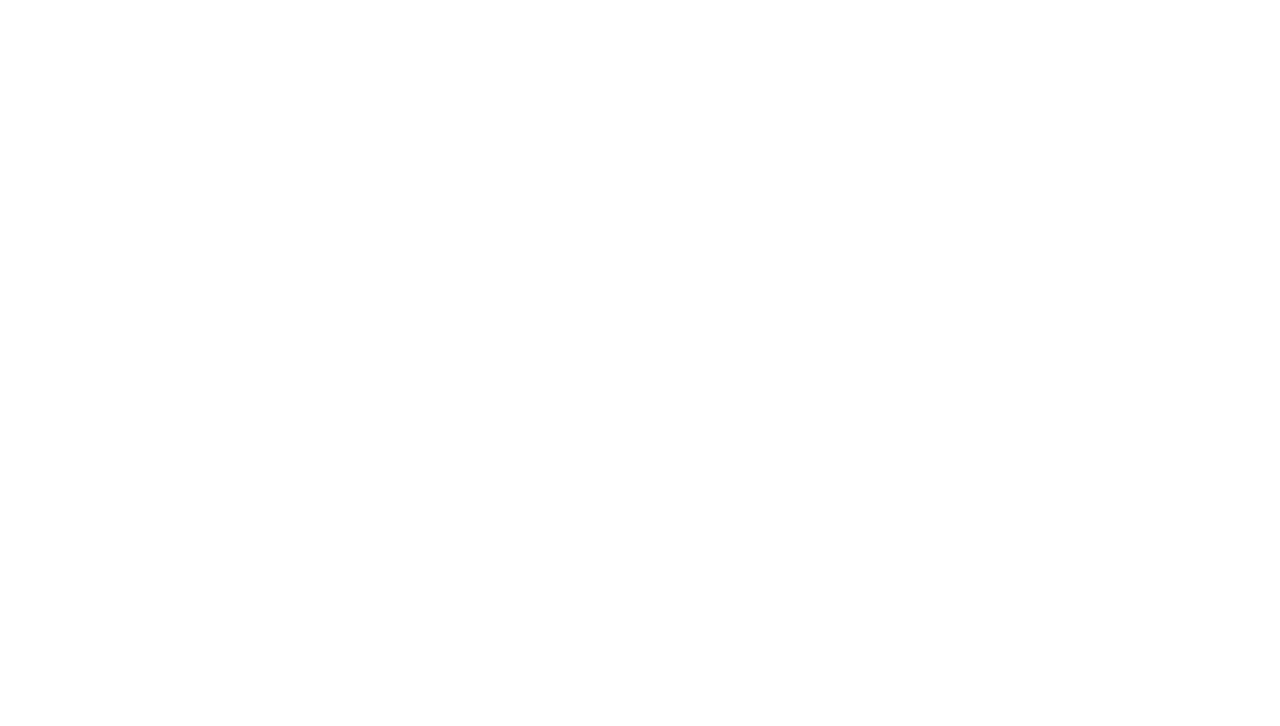
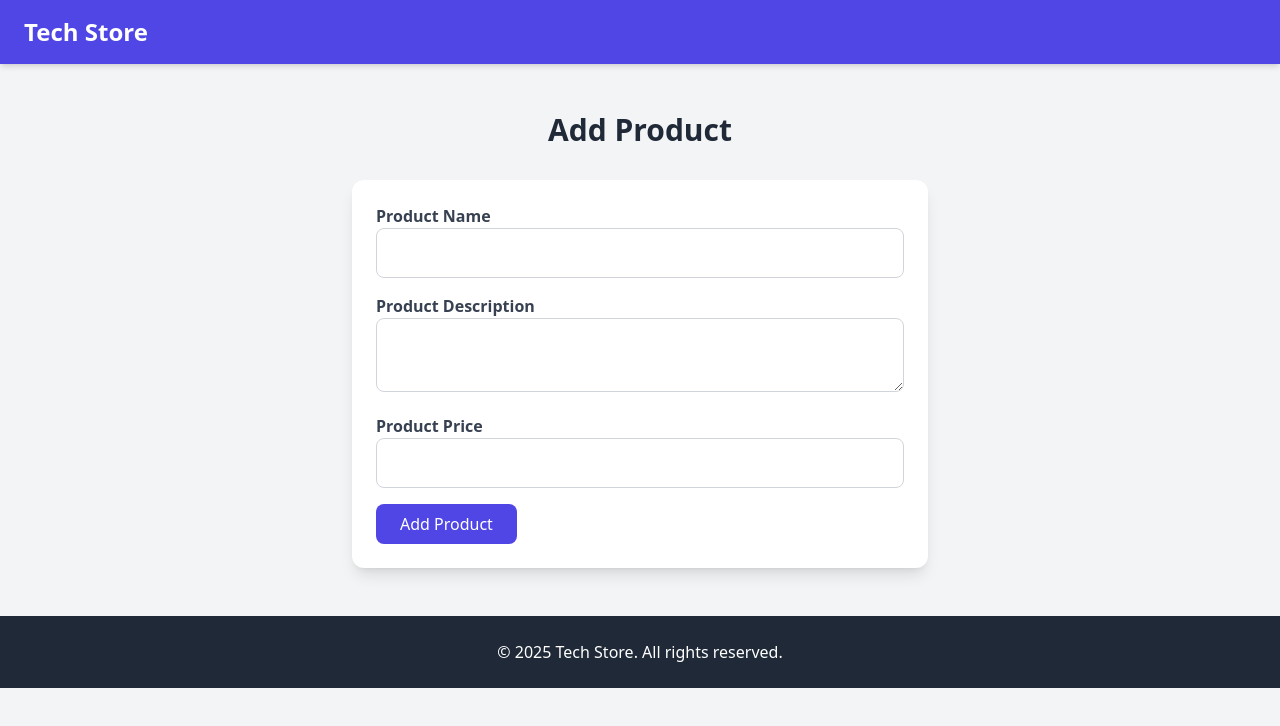
Before and after one commit to Shubh-Nawani/Ecommerce-Follow-Along, a React (Vite) app in the folder frontend/: page /add-product in a window 1280 px wide. Before the commit this address had no page. Shown: the top 726 px of the page. Built offline with nearby package versions, Linux system fonts and the light colour scheme.

Commit message:
Completed milestone_15

```diff
--- /dev/null
+++ b/frontend/src/AddProduct.jsx
@@ -0,0 +1,99 @@
+// AddProduct.js
+import React, { useState } from "react";
+import axios from "axios";
+import { useNavigate } from "react-router-dom";
+
+export default function AddProduct() {
+  const navigate = useNavigate();
+  const [product, setProduct] = useState({
+    name: "",
+    description: "",
+    price: "",
+    image: "",
+  });
+
+  const handleChange = (e) => {
+    const { name, value } = e.target;
+    setProduct((prevProduct) => ({
+      ...prevProduct,
+      [name]: value,
+    }));
+  };
+
+  const handleSubmit = async (e) => {
+    e.preventDefault();
+    try {
+      await axios.post("http://localhost:8000/api/products", product);
+      navigate("/home"); // Redirect to My Products page after adding
+    } catch (error) {
+      console.error("Error adding product:", error);
+    }
+  };
+
+  return (
+    <div className="min-h-screen bg-gray-100">
+      <nav className="bg-indigo-600 text-white py-4 px-6 flex justify-between items-center shadow-md">
+        <h1 className="text-2xl font-bold">Tech Store</h1>
+      </nav>
+
+      {/* Add Product Form */}
+      <div className="container mx-auto px-6 py-12">
+        <h3 className="text-3xl font-bold text-gray-800 text-center mb-8">
+          Add Product
+        </h3>
+        <form onSubmit={handleSubmit} className="max-w-xl mx-auto bg-white p-6 rounded-xl shadow-lg">
+          <div className="mb-4">
+            <label htmlFor="name" className="block text-gray-700 font-semibold">
+              Product Name
+            </label>
+            <input
+              type="text"
+              id="name"
+              name="name"
+              value={product.name}
+              onChange={handleChange}
+              className="w-full p-3 border border-gray-300 rounded-lg"
+              required
+            />
+          </div>
+          <div className="mb-4">
+            <label htmlFor="description" className="block text-gray-700 font-semibold">
+              Product Description
+            </label>
+            <textarea
+              id="description"
+              name="description"
+              value={product.description}
+              onChange={handleChange}
+              className="w-full p-3 border border-gray-300 rounded-lg"
+              required
+            />
+          </div>
+          <div className="mb-4">
+            <label htmlFor="price" className="block text-gray-700 font-semibold">
+              Product Price
+            </label>
+            <input
+              type="number"
+              id="price"
+              name="price"
+              value={product.price}
+              onChange={handleChange}
+              className="w-full p-3 border border-gray-300 rounded-lg"
+              required
+            />
+          </div>
+
+          <button type="submit" className="bg-indigo-600 text-white px-6 py-2 rounded-lg hover:bg-indigo-700">
+            Add Product
+          </button>
+        </form>
+      </div>
+
+      {/* Footer */}
+      <footer className="text-center py-6 bg-gray-800 text-white">
+        <p>&copy; 2025 Tech Store. All rights reserved.</p>
+      </footer>
+    </div>
+  );
+}
--- a/frontend/src/App.jsx
+++ b/frontend/src/App.jsx
@@ -1,6 +1,10 @@
-import { BrowserRouter as Router, Route, Routes } from "react-router-dom";
+// App.js
+import { BrowserRouter as Router, Routes, Route } from "react-router-dom";
 import AuthForm from "./AuthForm";
 import Home from "./Home";
+
+import AddProduct from "./AddProduct";
+import Cart from "./Cart";
 
 function App() {
   return (
@@ -8,6 +12,8 @@ function App() {
       <Routes>
         <Route path="/" element={<AuthForm />} />
         <Route path="/home" element={<Home />} />
+        <Route path="/add-product" element={<AddProduct />} />
+        <Route path="/cart" element={<Cart />} />
       </Routes>
     </Router>
   );
--- /dev/null
+++ b/frontend/src/Cart.jsx
@@ -0,0 +1,58 @@
+import React, { useEffect, useState } from "react";
+
+export default function Cart() {
+  const [cart, setCart] = useState([]);
+
+  // Load cart from localStorage when the component mounts
+  useEffect(() => {
+    const storedCart = JSON.parse(localStorage.getItem("cart")) || [];
+    setCart(storedCart);
+  }, []);
+
+  const handleCheckout = () => {
+    // Handle checkout logic here
+    alert("Proceeding to checkout...");
+  };
+
+  return (
+    <div className="min-h-screen bg-gray-100">
+      <nav className="bg-indigo-600 text-white py-4 px-6 flex justify-between items-center shadow-md">
+        <h1 className="text-2xl font-bold">Tech Store</h1>
+      </nav>
+
+      {/* Cart Section */}
+      <div className="container mx-auto px-6 py-12">
+        <h3 className="text-3xl font-bold text-gray-800 text-center mb-8">Your Cart</h3>
+        <div className="bg-white p-6 rounded-xl shadow-lg">
+          {cart.length > 0 ? (
+            <div>
+              <ul className="space-y-4">
+                {cart.map((product, index) => (
+                  <li key={index} className="flex justify-between items-center">
+                    <span>{product.name}</span>
+                    <span>${product.price}</span>
+                  </li>
+                ))}
+              </ul>
+              <div className="mt-6 text-right">
+                <button
+                  onClick={handleCheckout}
+                  className="bg-indigo-600 text-white px-6 py-2 rounded-lg hover:bg-indigo-700"
+                >
+                  Checkout
+                </button>
+              </div>
+            </div>
+          ) : (
+            <p className="text-center text-gray-600">Your cart is empty</p>
+          )}
+        </div>
+      </div>
+
+      {/* Footer */}
+      <footer className="text-center py-6 bg-gray-800 text-white">
+        <p>&copy; 2025 Tech Store. All rights reserved.</p>
+      </footer>
+    </div>
+  );
+}
--- a/frontend/src/Home.jsx
+++ b/frontend/src/Home.jsx
@@ -2,10 +2,12 @@ import React, { useEffect, useState } from "react";
 import axios from "axios";
 import { useNavigate } from "react-router-dom";
 import { ShoppingCart, LogOut, Trash2 } from "lucide-react";
+import Nav from "./Nav"; // Import the Nav component
 
 export default function Home() {
   const navigate = useNavigate();
   const [products, setProducts] = useState([]);
+  const [cart, setCart] = useState([]);
 
   // Fetch products from backend
   useEffect(() => {
@@ -13,7 +15,16 @@ export default function Home() {
       .get("http://localhost:8000/api/products")
       .then((response) => setProducts(response.data))
       .catch((error) => console.error("Error fetching products:", error));
+
+    // Load the cart from localStorage when the component mounts
+    const storedCart = JSON.parse(localStorage.getItem("cart")) || [];
+    setCart(storedCart);
   }, []);
+
+  // Save the cart to localStorage whenever it changes
+  useEffect(() => {
+    localStorage.setItem("cart", JSON.stringify(cart));
+  }, [cart]);
 
   const handleLogout = () => {
     navigate("/"); // Redirect to login page
@@ -22,28 +33,23 @@ export default function Home() {
   const handleDelete = async (id) => {
     try {
       await axios.delete(`http://localhost:8000/api/products/${id}`);
-
-      setProducts((prevProducts) => prevProducts.filter(product => product._id !== id)); // Functional state update
-
+      setProducts((prevProducts) => prevProducts.filter((product) => product._id !== id)); // Functional state update
     } catch (error) {
       console.error("Error deleting product:", error);
     }
   };
 
+  const handleAddToCart = (product) => {
+    // Add product to the cart
+    setCart((prevCart) => {
+      const newCart = [...prevCart, product];
+      return newCart;
+    });
+  };
 
   return (
     <div className="min-h-screen bg-gray-100">
-      {/* Navbar */}
-      <nav className="bg-indigo-600 text-white py-4 px-6 flex justify-between items-center shadow-md">
-        <h1 className="text-2xl font-bold">Tech Store</h1>
-        <button
-          onClick={handleLogout}
-          className="flex items-center gap-2 bg-red-500 px-4 py-2 rounded-lg hover:bg-red-600"
-        >
-          <LogOut className="w-5 h-5" />
-          Logout
-        </button>
-      </nav>
+      <Nav /> {/* Use the Nav component */}
 
       {/* Hero Section */}
       <header className="text-center py-16 bg-gradient-to-r from-indigo-500 to-purple-600 text-white">
@@ -57,13 +63,23 @@ export default function Home() {
         <div className="grid grid-cols-1 sm:grid-cols-2 lg:grid-cols-3 gap-8">
           {products.length > 0 ? (
             products.map((product) => (
-              <div key={product._id} className="bg-white p-6 rounded-xl shadow-lg hover:shadow-2xl transition">
-                <img src={product.image} alt={product.name} className="w-full h-48 object-cover rounded-lg" />
+              <div
+                key={product._id}
+                className="bg-white p-6 rounded-xl shadow-lg hover:shadow-2xl transition"
+              >
+                <img
+                  src={product.image}
+                  alt={product.name}
+                  className="w-full h-48 object-cover rounded-lg"
+                />
                 <h4 className="text-xl font-semibold mt-4">{product.name}</h4>
                 <p className="text-gray-600">{product.description}</p>
                 <p className="text-gray-600">${product.price}</p>
                 <div className="flex justify-between mt-3">
-                  <button className="bg-indigo-600 text-white px-4 py-2 rounded-lg flex items-center gap-2 hover:bg-indigo-700">
+                  <button
+                    onClick={() => handleAddToCart(product)} // Add to cart functionality
+                    className="bg-indigo-600 text-white px-4 py-2 rounded-lg flex items-center gap-2 hover:bg-indigo-700"
+                  >
                     <ShoppingCart className="w-5 h-5" />
                     Add to Cart
                   </button>
--- /dev/null
+++ b/frontend/src/Nav.jsx
@@ -0,0 +1,30 @@
+// Nav.jsx
+import React from "react";
+import { Link, useNavigate } from "react-router-dom"; // Import useNavigate for redirection
+
+export default function Nav() {
+  const navigate = useNavigate();
+
+  const handleLogout = () => {
+    // Clear authentication data (for example, token, user info from local storage)
+    localStorage.removeItem("authToken"); // Example: Removing the auth token
+    navigate("/"); // Redirect to the login page (or home)
+  };
+
+  return (
+    <nav className="bg-indigo-600 text-white py-4 px-6 flex justify-between items-center shadow-md">
+      <h1 className="text-2xl font-bold">Tech Store</h1>
+      <div className="flex space-x-6">
+        <Link to="/home" className="hover:text-gray-300">Home</Link>
+        <Link to="/add-product" className="hover:text-gray-300">Add Product</Link>
+        <Link to="/cart" className="hover:text-gray-300">Cart</Link>
+        <button
+          onClick={handleLogout}
+          className="bg-red-500 text-white px-4 py-2 rounded-lg hover:bg-red-600"
+        >
+          Logout
+        </button>
+      </div>
+    </nav>
+  );
+}
```
Also changed, not shown: 2 other files (tests, documents, lock files or other folders).
